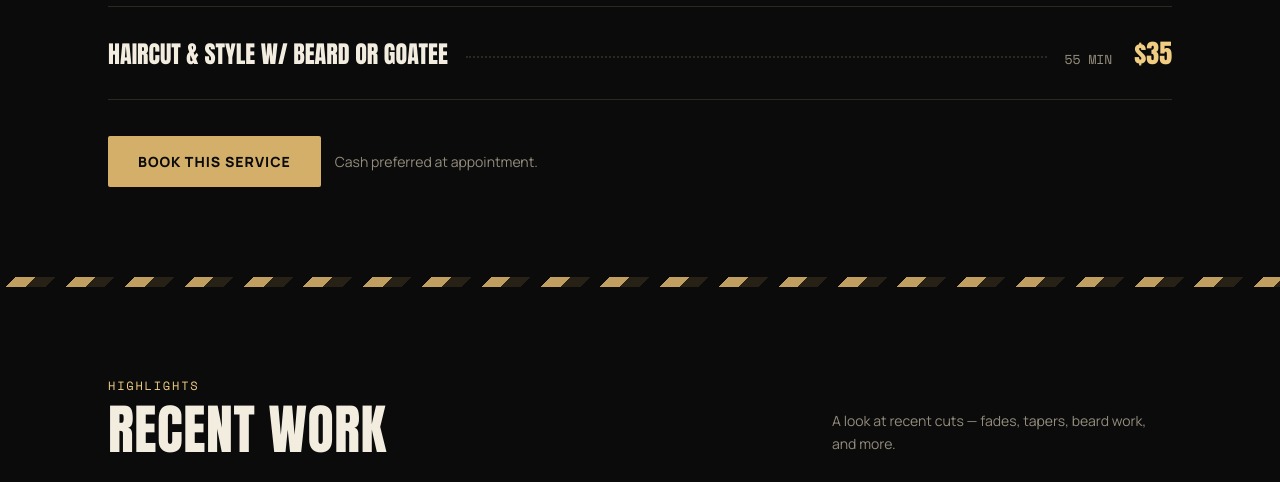
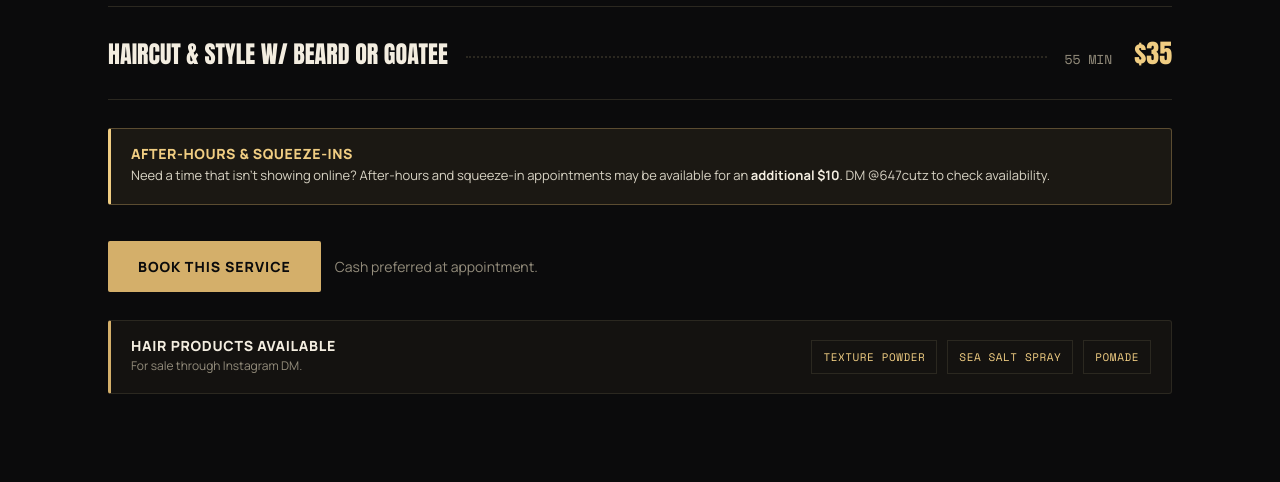
Before and after one commit to 647cutz/647cutz.github.io, a plain HTML site: page index.html in a window 1280 px wide. Shown: the part 1260-1742 px from the top of the page. Drawn offline with nearby package versions, Linux system fonts and the light colour scheme.

Commit message:
Add products and after-hours information

```diff
--- a/index.html
+++ b/index.html
@@ -294,6 +294,70 @@
     display:flex; align-items:center; gap:14px; flex-wrap:wrap;
   }
   .menu-cta p{color:var(--muted); font-size:14px;}
+  .afterhours-note{
+    margin-top:28px;
+    padding:18px 20px;
+    background:rgba(212,175,106,0.08);
+    border:1px solid rgba(212,175,106,0.35);
+    border-left:3px solid var(--gold-bright);
+    border-radius:3px;
+  }
+  .afterhours-note h3{
+    font-family:'Manrope',sans-serif;
+    font-size:14px;
+    font-weight:800;
+    letter-spacing:0.04em;
+    color:var(--gold-bright);
+  }
+  .afterhours-note p{
+    margin-top:5px;
+    color:#d8d3c4;
+    font-size:13px;
+    line-height:1.6;
+  }
+  .afterhours-note strong{color:var(--cream);}
+
+  /* ---------- PRODUCTS ---------- */
+  .products-strip{
+    display:flex;
+    align-items:center;
+    justify-content:space-between;
+    gap:20px;
+    margin-top:28px;
+    padding:18px 20px;
+    background:rgba(212,175,106,0.04);
+    border:1px solid var(--line);
+    border-left:3px solid var(--gold);
+    border-radius:3px;
+  }
+  .products-copy h3{
+    font-family:'Manrope',sans-serif;
+    font-size:14px;
+    font-weight:800;
+    letter-spacing:0.05em;
+    color:var(--cream);
+  }
+  .products-copy p{
+    margin-top:4px;
+    color:var(--muted);
+    font-size:12px;
+    line-height:1.6;
+  }
+  .product-list{
+    display:flex;
+    gap:10px;
+    flex-wrap:wrap;
+  }
+  .product-pill{
+    padding:8px 11px;
+    border:1px solid var(--line);
+    color:var(--gold-bright);
+    font-family:'Space Mono',monospace;
+    font-size:11px;
+    text-transform:uppercase;
+    letter-spacing:0.05em;
+    white-space:nowrap;
+  }
 
   /* ---------- GALLERY ---------- */
   .gallery-grid{
@@ -545,6 +609,7 @@
     .nav-toggle{display:block;}
     .gallery-grid{grid-template-columns:repeat(2,1fr);}
     .notice-grid{grid-template-columns:1fr;}
+    .products-strip{align-items:flex-start; flex-direction:column; padding:26px;}
     .reviews-grid{grid-template-columns:1fr;}
     .reviews-shell{padding:26px;}
     .reviews-top{flex-direction:column; align-items:flex-start;}
@@ -664,9 +729,26 @@
       </div>
     </div>
 
+    <div class="afterhours-note">
+      <h3>After-Hours &amp; Squeeze-Ins</h3>
+      <p>Need a time that isn’t showing online? After-hours and squeeze-in appointments may be available for an <strong>additional $10</strong>. DM @647cutz to check availability.</p>
+    </div>
+
     <div class="menu-cta">
       <a class="btn-primary" href="https://647cut.setmore.com" target="_blank" rel="noopener">Book This Service</a>
       <p>Cash preferred at appointment.</p>
+    </div>
+
+    <div class="products-strip">
+      <div class="products-copy">
+        <h3>Hair Products Available</h3>
+        <p>For sale through Instagram DM.</p>
+      </div>
+      <div class="product-list" aria-label="Products available">
+        <span class="product-pill">Texture Powder</span>
+        <span class="product-pill">Sea Salt Spray</span>
+        <span class="product-pill">Pomade</span>
+      </div>
     </div>
   </div>
 </section>
```
